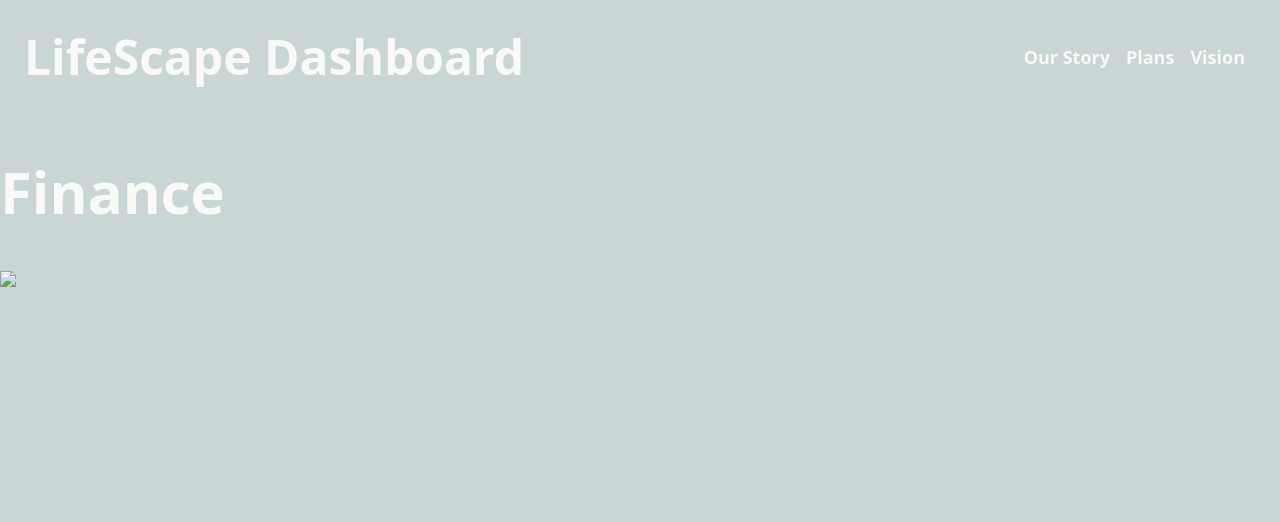
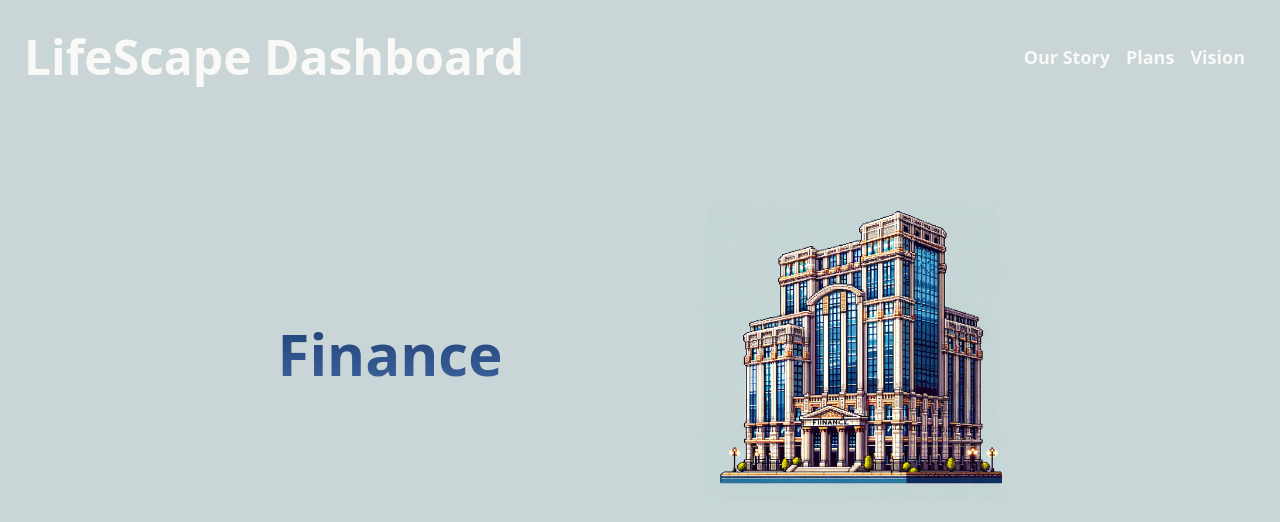
Before and after one commit to AngusWhitford/Lifescape-Website, a plain HTML site: page pages/finance.html in a window 1280 px wide. Drawn offline with Linux system fonts and the light colour scheme.

Commit message:
pages/finance.css pages/finance.html

```diff
--- a/pages/finance.css
+++ b/pages/finance.css
@@ -1,5 +1,5 @@
 body{
-    background-color: rgb(201,214,213);
+    background-color: rgb(201,213,214);
     margin: 0;
     font-family: system-ui, -apple-system, BlinkMacSystemFont, 'Segoe UI', Roboto, Oxygen, Ubuntu, Cantarell, 'Open Sans', 'Helvetica Neue', sans-serif;
     color: #f9faf8;
@@ -44,4 +44,15 @@ a{
 
 h1{
     font-size: 58px;
+    background: -webkit-linear-gradient(#1B3C73, #40679E);
+  -webkit-background-clip: text;
+  -webkit-text-fill-color: transparent;
 }
+
+.header-left{
+    display: flex;
+    justify-content: center;
+    align-items: center;
+    gap: 200px;
+    margin: 90px;
+}
--- a/pages/finance.html
+++ b/pages/finance.html
@@ -15,9 +15,10 @@
             <li class="header-link"><a href="vision">Vision</a></li>
         </ul>
     </div>
-    <div>
+    <div class="header-left">
         <h1>Finance</h1>
-        <img src="images/fin-build.jpg">
+        <img src="/images/fin-build.jpg" alt="finance district" class="info-image" width="300px">
     </div>
+
 </body>
 </html>
```
